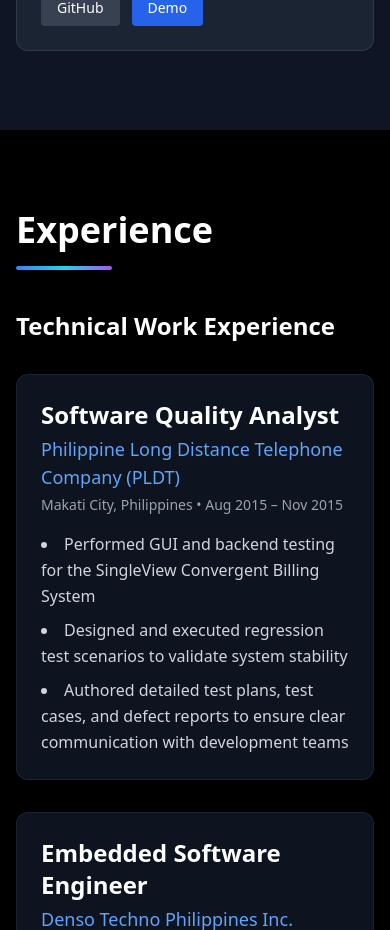
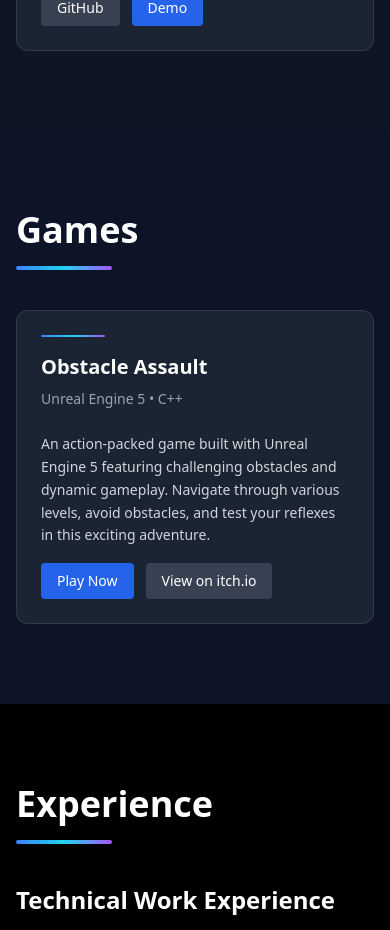
Before and after one commit to Ephflores/portfolio, a React (Vite) app: page / in a window 390 px wide. Shown: the part 6520-7450 px from the top of the page. Built offline with nearby package versions, Linux system fonts and the light colour scheme.

Commit message:
Add Games section and Obstacle Assault game

```diff
--- a/src/App.jsx
+++ b/src/App.jsx
@@ -4,6 +4,7 @@
 import About from './components/About'
 import Skills from './components/Skills'
 import Projects from './components/Projects'
+import Games from './components/Games'
 import Experience from './components/Experience'
 import Education from './components/Education'
 import Contact from './components/Contact'
@@ -32,6 +33,7 @@
         <About />
         <Skills />
         <Projects />
+        <Games />
         <Experience />
         <Education />
         <Contact />
--- /dev/null
+++ b/src/components/Games.jsx
@@ -0,0 +1,138 @@
+import { useState, useEffect } from 'react';
+import { games } from '../data/resumeData';
+import useInView from '../hooks/useInView';
+
+const Games = () => {
+  const { ref, isVisible } = useInView();
+  const [activeGame, setActiveGame] = useState(null);
+
+  const handlePlayClick = (game) => {
+    setActiveGame(game);
+  };
+
+  const handleCloseGame = () => {
+    setActiveGame(null);
+  };
+
+  useEffect(() => {
+    const handleEscape = (e) => {
+      if (e.key === 'Escape' && activeGame) {
+        handleCloseGame();
+      }
+    };
+
+    if (activeGame) {
+      document.addEventListener('keydown', handleEscape);
+      document.body.style.overflow = 'hidden';
+    }
+
+    return () => {
+      document.removeEventListener('keydown', handleEscape);
+      document.body.style.overflow = 'unset';
+    };
+  }, [activeGame]);
+
+  return (
+    <>
+      <section
+        id="games"
+        ref={ref}
+        className={`scroll-mt-16 py-20 px-4 sm:px-6 lg:px-8 bg-slate-900/90 backdrop-blur-sm transition-all duration-700 ease-out transform ${
+          isVisible ? 'opacity-100 translate-y-0' : 'opacity-0 translate-y-6'
+        }`}
+      >
+        <div className="max-w-6xl mx-auto">
+          <h2 className="text-4xl font-bold text-white mb-4">Games</h2>
+          <div className="h-1 w-24 mb-10 bg-gradient-to-r from-blue-500 via-cyan-400 to-purple-500 rounded-full" />
+          <div className="grid grid-cols-1 md:grid-cols-2 lg:grid-cols-3 gap-6">
+            {games.map((game) => (
+              <div
+                key={game.id}
+                className="bg-gray-800/80 rounded-xl p-6 border border-gray-700/80 transition-all duration-300 flex flex-col hover:-translate-y-1 hover:shadow-[0_18px_45px_rgba(15,23,42,0.9)] hover:border-blue-500/60"
+              >
+                <div className="h-0.5 w-16 mb-4 bg-gradient-to-r from-blue-500 via-cyan-400 to-purple-500 rounded-full" />
+                <div className="mb-4">
+                  <h3 className="text-xl font-semibold text-white mb-2">{game.name}</h3>
+                  <div className="flex items-center gap-2 text-sm text-gray-400 mb-2">
+                    <span>{Array.isArray(game.engine) ? game.engine.join(' • ') : game.engine}</span>
+                  </div>
+                </div>
+                <p className="text-gray-300 mb-4 flex-grow text-sm leading-relaxed">
+                  {game.description}
+                </p>
+                <div className="flex gap-3 mt-auto">
+                  <button
+                    onClick={() => handlePlayClick(game)}
+                    className="px-4 py-2 bg-blue-600 hover:bg-blue-700 text-white rounded text-sm transition-colors focus:outline-none focus-visible:ring-2 focus-visible:ring-blue-500 focus-visible:ring-offset-2 focus-visible:ring-offset-slate-950"
+                  >
+                    Play Now
+                  </button>
+                  <a
+                    href={game.itchUrl}
+                    target="_blank"
+                    rel="noopener noreferrer"
+                    className="px-4 py-2 bg-gray-700 hover:bg-gray-600 text-white rounded text-sm transition-colors focus:outline-none focus-visible:ring-2 focus-visible:ring-blue-500 focus-visible:ring-offset-2 focus-visible:ring-offset-slate-950"
+                  >
+                    View on itch.io
+                  </a>
+                </div>
+              </div>
+            ))}
+          </div>
+        </div>
+      </section>
+
+      {/* Game Embed Modal */}
+      {activeGame && (
+        <div
+          className="fixed inset-0 z-50 flex items-center justify-center bg-black bg-opacity-90 p-4 transition-opacity duration-300"
+          onClick={handleCloseGame}
+        >
+          <div
+            className="relative w-full max-w-6xl bg-gray-900 rounded-lg overflow-hidden shadow-2xl"
+            onClick={(e) => e.stopPropagation()}
+          >
+            <button
+              onClick={handleCloseGame}
+              className="absolute top-4 right-4 z-10 text-white hover:text-gray-300 transition-colors bg-gray-800/80 rounded-full p-2 focus:outline-none focus-visible:ring-2 focus-visible:ring-blue-500"
+              aria-label="Close game"
+            >
+              <svg className="w-6 h-6" fill="none" stroke="currentColor" viewBox="0 0 24 24">
+                <path strokeLinecap="round" strokeLinejoin="round" strokeWidth={2} d="M6 18L18 6M6 6l12 12" />
+              </svg>
+            </button>
+            <div className="p-4">
+              <h3 className="text-2xl font-bold text-white mb-2">{activeGame.name}</h3>
+              <div className="relative w-full bg-gray-950 rounded-lg overflow-hidden flex items-center justify-center" style={{ minHeight: '200px', padding: '2rem' }}>
+                <iframe
+                  className="border-0"
+                  src={activeGame.embedUrl}
+                  title={activeGame.name}
+                  allowFullScreen
+                  allow="autoplay; fullscreen; payment"
+                  sandbox="allow-same-origin allow-scripts allow-forms allow-popups allow-popups-to-escape-sandbox"
+                  style={{ width: '100%', maxWidth: '552px', height: '167px' }}
+                />
+              </div>
+              <div className="mt-4 flex justify-between items-center flex-wrap gap-2">
+                <p className="text-gray-400 text-sm">
+                  Click the button above to download the game. Press ESC to close.
+                </p>
+                <a
+                  href={activeGame.itchUrl}
+                  target="_blank"
+                  rel="noopener noreferrer"
+                  className="px-4 py-2 bg-blue-600 hover:bg-blue-700 text-white rounded text-sm transition-colors"
+                >
+                  Open on itch.io
+                </a>
+              </div>
+            </div>
+          </div>
+        </div>
+      )}
+    </>
+  );
+};
+
+export default Games;
--- a/src/components/Navbar.jsx
+++ b/src/components/Navbar.jsx
@@ -31,6 +31,7 @@
     { id: 'about', label: 'About' },
     { id: 'skills', label: 'Skills' },
     { id: 'projects', label: 'Projects' },
+    { id: 'games', label: 'Games' },
     { id: 'experience', label: 'Experience' },
     { id: 'education', label: 'Education' },
     { id: 'contact', label: 'Contact' }
--- a/src/data/resumeData.js
+++ b/src/data/resumeData.js
@@ -106,6 +106,17 @@
     techStack: ["React", "Tailwind", "Blockchain", "MetaMask"],
     github: "https://github.com/Donut11one/2800-202410-BBY02",
     demo: "https://www.youtube.com/watch?v=75PPKfqIOZY"
+  }
+];
+
+export const games = [
+  {
+    id: 1,
+    name: "Obstacle Assault",
+    description: "An action-packed game built with Unreal Engine 5 featuring challenging obstacles and dynamic gameplay. Navigate through various levels, avoid obstacles, and test your reflexes in this exciting adventure.",
+    engine: ["Unreal Engine 5", "C++"],
+    itchUrl: "https://ephflores.itch.io/obstacle-assault",
+    embedUrl: "https://itch.io/embed/4162658?dark=true&border_width=0&bg_color=0f172a&fg_color=ffffff&link_color=3b82f6&border_color=1e293b"
   }
 ];
 
```
